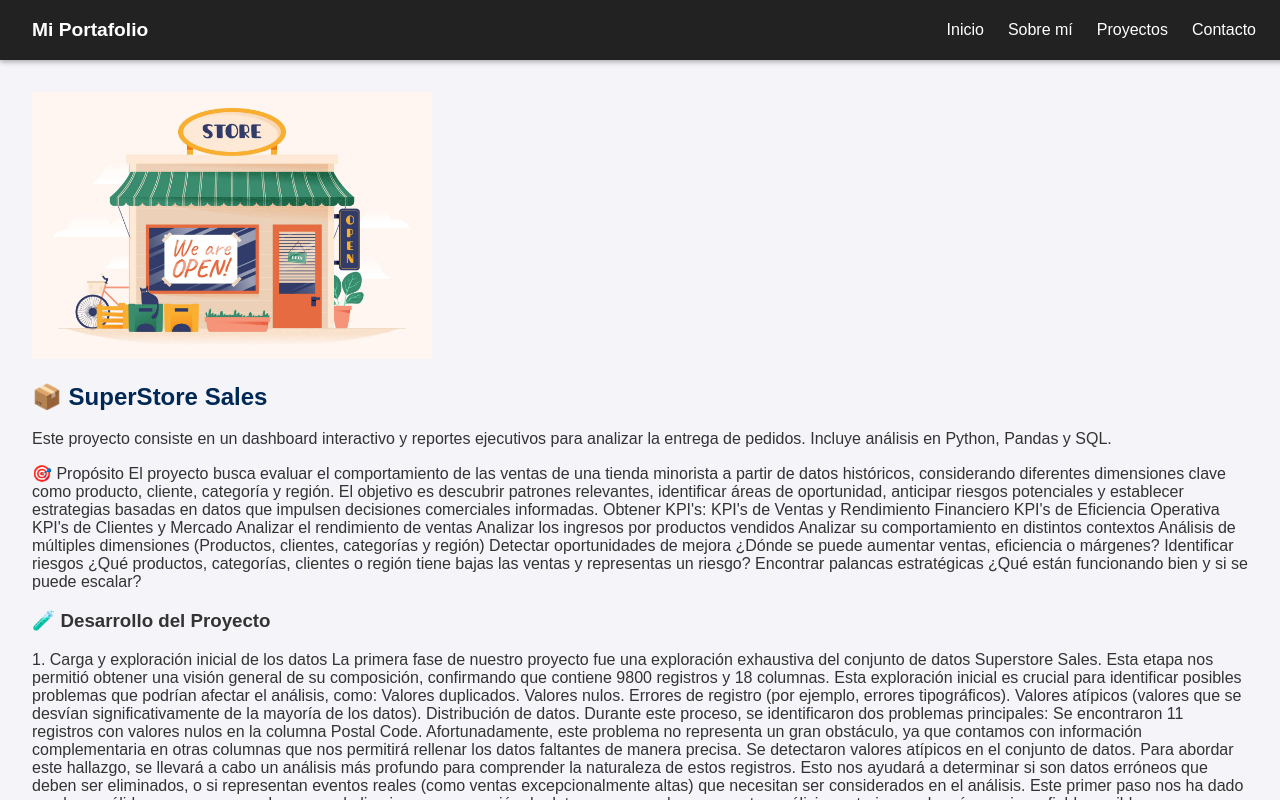
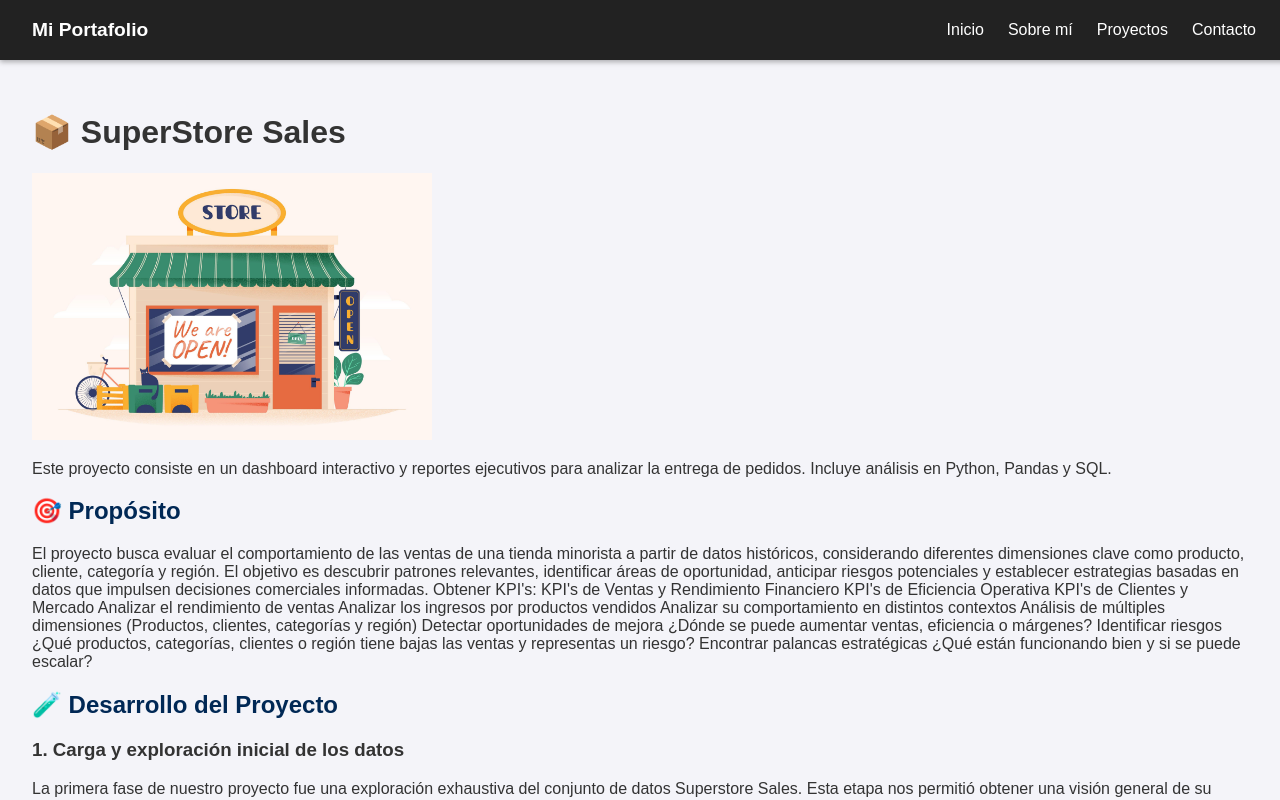
Before and after one commit to SaitoM17/mi-portafolio, a React (Create React App) app: page /superstore-sales in a window 1280 px wide. Shown: the top 800 px of the page. Built offline with nearby package versions, Linux system fonts and the light colour scheme.

Commit message:
refactor: Actualización a los titulos del proyecto

```diff
--- a/src/pages/SuperStore_Sales.js
+++ b/src/pages/SuperStore_Sales.js
@@ -3,9 +3,10 @@ import React from "react";
 function SuperStoreSales() {
   return (
     <div style={{ padding: "2rem" }}>
+
+      <h1>📦 SuperStore Sales</h1>
       <img src="/img/SuperStore_Sales.jpg" alt="Amazon Delivery" style={{ maxWidth: "400px" }} />
       <br />
-      <h2>📦 SuperStore Sales</h2>
 
       <p>
         Este proyecto consiste en un dashboard interactivo y reportes
@@ -13,8 +14,9 @@ function SuperStoreSales() {
         Incluye análisis en Python, Pandas y SQL.
       </p>
 
+      <h2>  🎯 Propósito</h2>
+
       <p>
-        🎯 Propósito
         El proyecto busca evaluar el comportamiento de las ventas de una tienda minorista a partir de datos históricos, considerando diferentes dimensiones clave como producto, cliente, categoría y región. El objetivo es descubrir patrones relevantes, identificar áreas de oportunidad, anticipar riesgos potenciales y establecer estrategias basadas en datos que impulsen decisiones comerciales informadas.
 
         Obtener KPI's:
@@ -39,9 +41,11 @@ function SuperStoreSales() {
         ¿Qué están funcionando bien y si se puede escalar?
       </p>
 
-      <h3>🧪 Desarrollo del Proyecto</h3>
+      <h2>🧪 Desarrollo del Proyecto</h2>
+
+      <h3>1. Carga y exploración inicial de los datos</h3>
+
       <p>
-        1. Carga y exploración inicial de los datos
         La primera fase de nuestro proyecto fue una exploración exhaustiva del conjunto de datos Superstore Sales. Esta etapa nos permitió obtener una visión general de su composición, confirmando que contiene 9800 registros y 18 columnas.
 
         Esta exploración inicial es crucial para identificar posibles problemas que podrían afectar el análisis, como:
```
